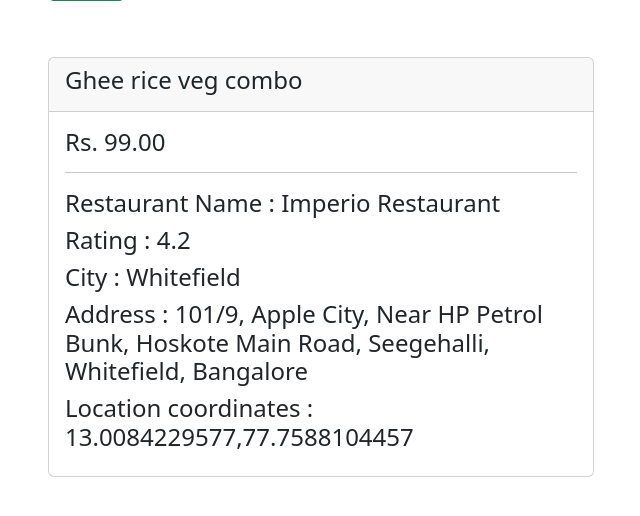
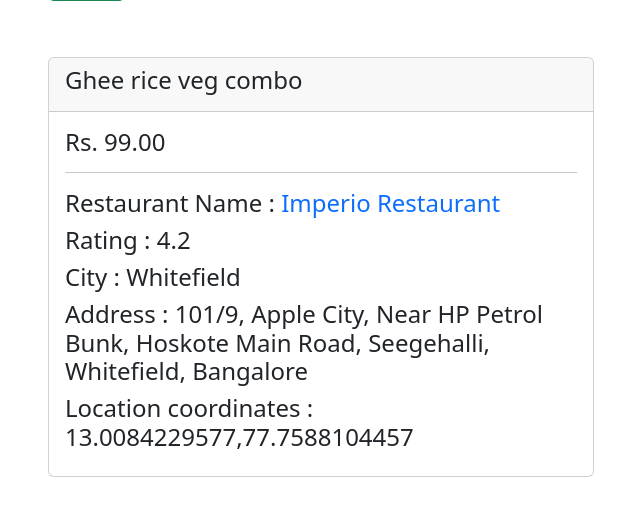
Before and after one commit to pankaj-kushwahaa/dish-search-app, a Django app: page /dish/41797 in a window 1280 px wide. Shown: the part 140-656 px from the top of the page, without its empty margins (319-959 px from the left). Run offline with Django 4.2, Linux system fonts and the light colour scheme; data comes from the database, SQL or seed files in the repository.

Commit message:
first commit

```diff
--- a/myapp/templates/myapp/dishes.html
+++ b/myapp/templates/myapp/dishes.html
@@ -11,7 +11,7 @@
         <div class="card-body">
           <h4>Rs. {{dish.rate}}</h4>
           <hr>
-          <h4>Restaurant Name : {{dish.restaurant.name}}</h4>
+          <h4>Restaurant Name : <a href="{% url 'restaurant-detail' dish.restaurant.restaurantId %}" style="text-decoration: none;"> {{dish.restaurant.name}} </a> </h4>
           <h4>Rating : {{dish.restaurant.rating}}</h4>
           <h4>City : {{dish.restaurant.city}}</h4>
           <h4>Address : {{dish.restaurant.location}} </h4>
--- a/myapp/templates/myapp/restaurant.html
+++ b/myapp/templates/myapp/restaurant.html
@@ -19,7 +19,7 @@
             <div class="row">
               <div class="card my-1 mx-1">
                 <div class="card-body">
-                  <h5>{{dish.name}}</h5> <h5> Rs. {{dish.rate}} </h5>
+                  <h5><a href="{% url 'dish-detail' dish.id %}" style="text-decoration: none;"> {{dish.name}}</a></h5> <h5> Rs. {{dish.rate}} </h5>
                 </div>
               </div>
             </div>
```
